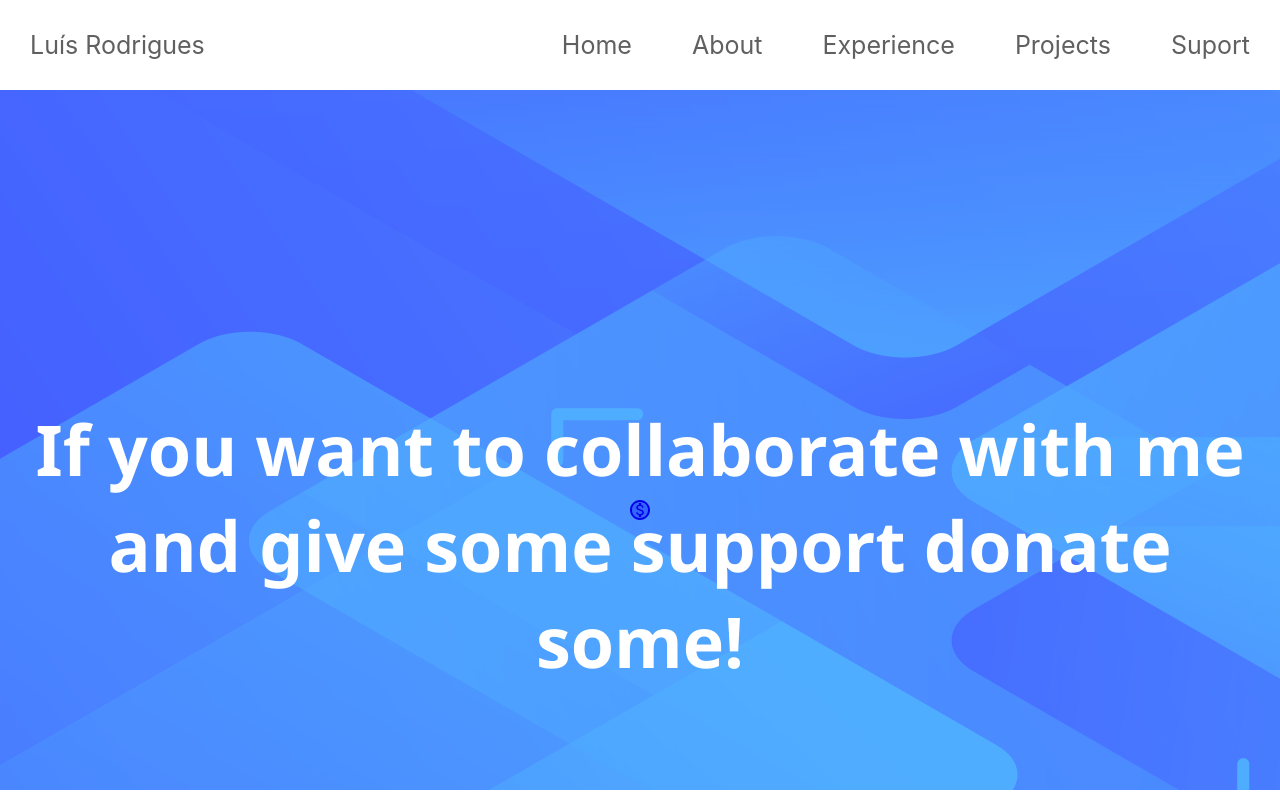
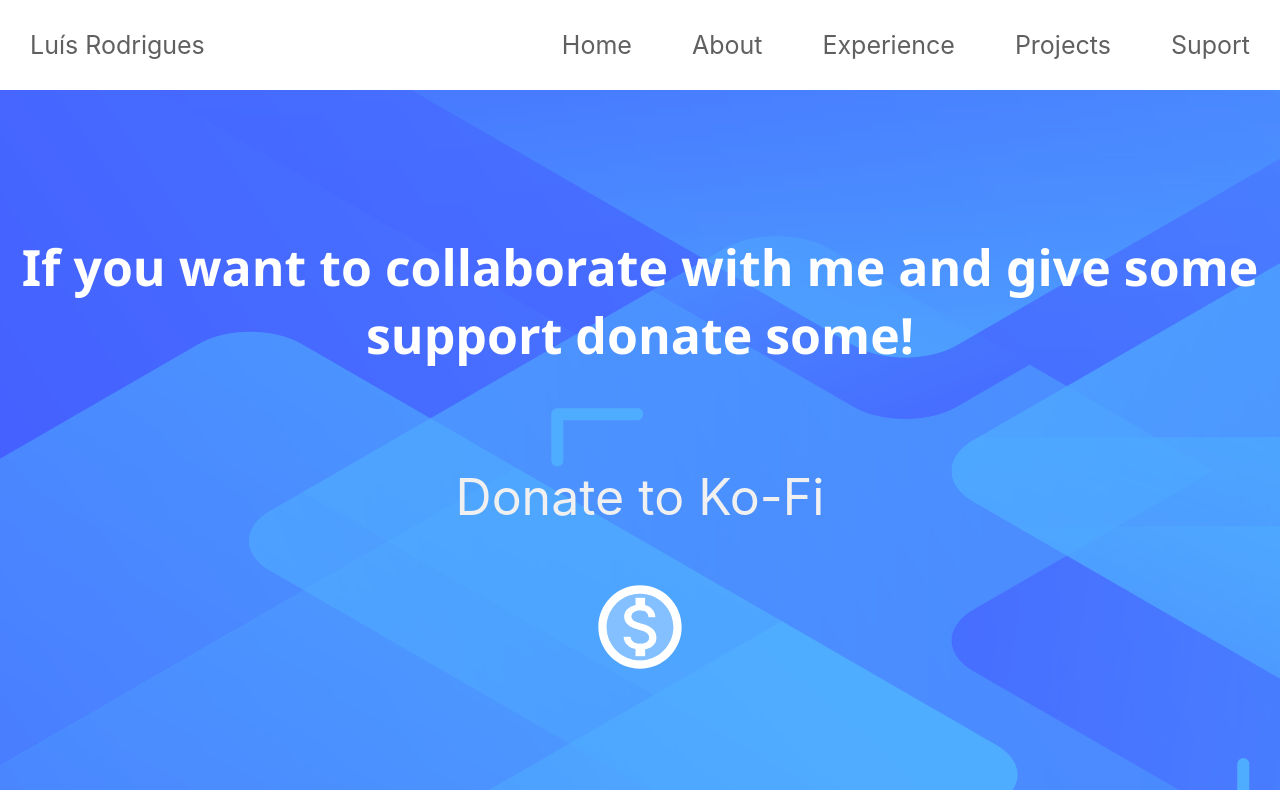
Before and after one commit to LuisPedro01/MyPortefolio, a React (Create React App) app: page /suport in a window 1280 px wide. Shown: the top 800 px of the page. Built offline with nearby package versions, Linux system fonts and the light colour scheme.

Commit message:
fix errors

```diff
--- /dev/null
+++ b/src/assets/SuportMe.css
@@ -0,0 +1,31 @@
+.suport1 {
+    width: 100%;
+    height: calc(100vh - 100px);
+    display: flex;
+    flex-direction: column;
+    justify-content: center;
+    align-items: center;
+    text-align: center;
+    background-color: #094088;
+    color: #f0f0f0;
+    background-image: url(../assets/q.png);
+  }
+
+.suport1 h1 {
+    font-family: "Segoe UI", Tahoma, Geneva, Verdana, sans-serif;
+    font-size: 50px;
+    color: #ffffff;
+    height: 50px;
+  }
+
+  .suport1 p{
+    margin-top: 150px;
+    font-size: 50px;
+  }
+
+
+.suport1 svg {
+    color: white;
+    font-size: 100px;
+    cursor: pointer;
+  }
--- a/src/pages/SuporteMe.js
+++ b/src/pages/SuporteMe.js
@@ -1,19 +1,19 @@
-import React from 'react'
-import MonetizationOnTwoToneIcon from '@material-ui/icons/MonetizationOnTwoTone';
-import "../assets/AboutMe.css";
+import React from "react";
+import MonetizationOnTwoToneIcon from "@material-ui/icons/MonetizationOnTwoTone";
+import "../assets/SuportMe.css";
 
 function SuportMe() {
   return (
-    <div className='aboutme'>
-        <div className='about1'>
-            <h1>If you want to collaborate with me and give some support donate some!</h1>
-            <div>
-              <a href='https://ko-fi.com/luisrodrigues66052' target="_blank"><MonetizationOnTwoToneIcon/></a>
-            </div>
-        </div>
+    <div className="suport1">
+      <h1>
+        If you want to collaborate with me and give some support donate some!
+      </h1>
+      <p>Donate to Ko-Fi</p>
+      <a href="https://ko-fi.com/luisrodrigues66052" target="_blank">
+        <MonetizationOnTwoToneIcon />
+      </a>
     </div>
-  )
+  );
 }
 
-
-export default SuportMe
+export default SuportMe;
```
